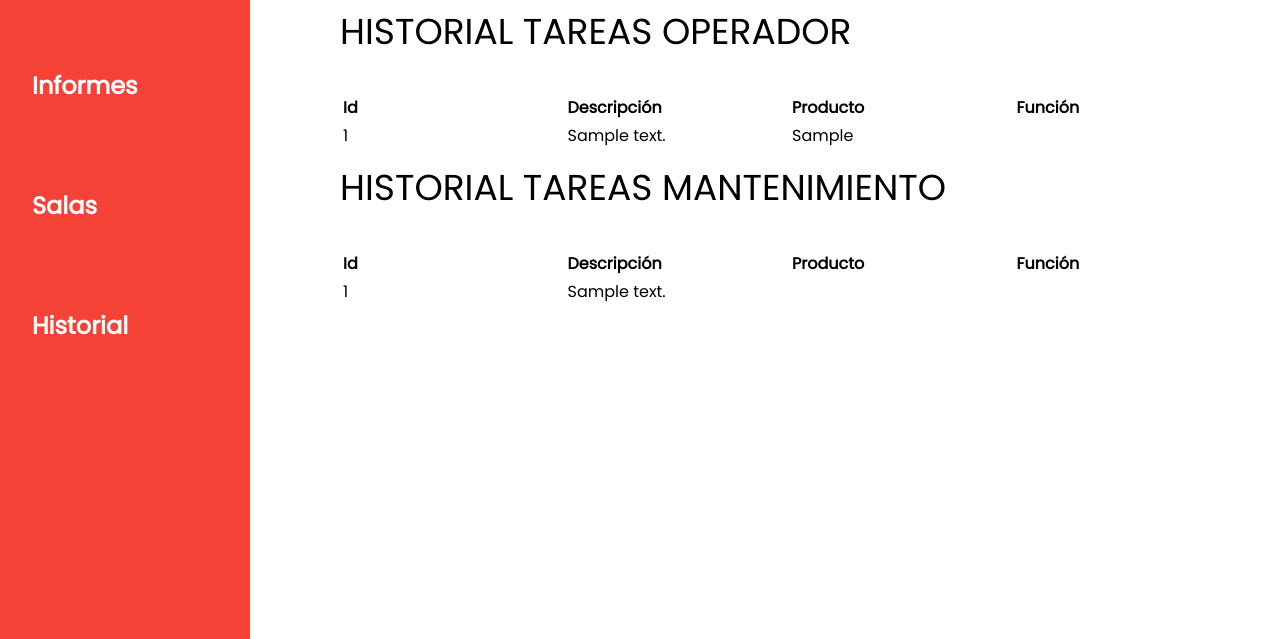
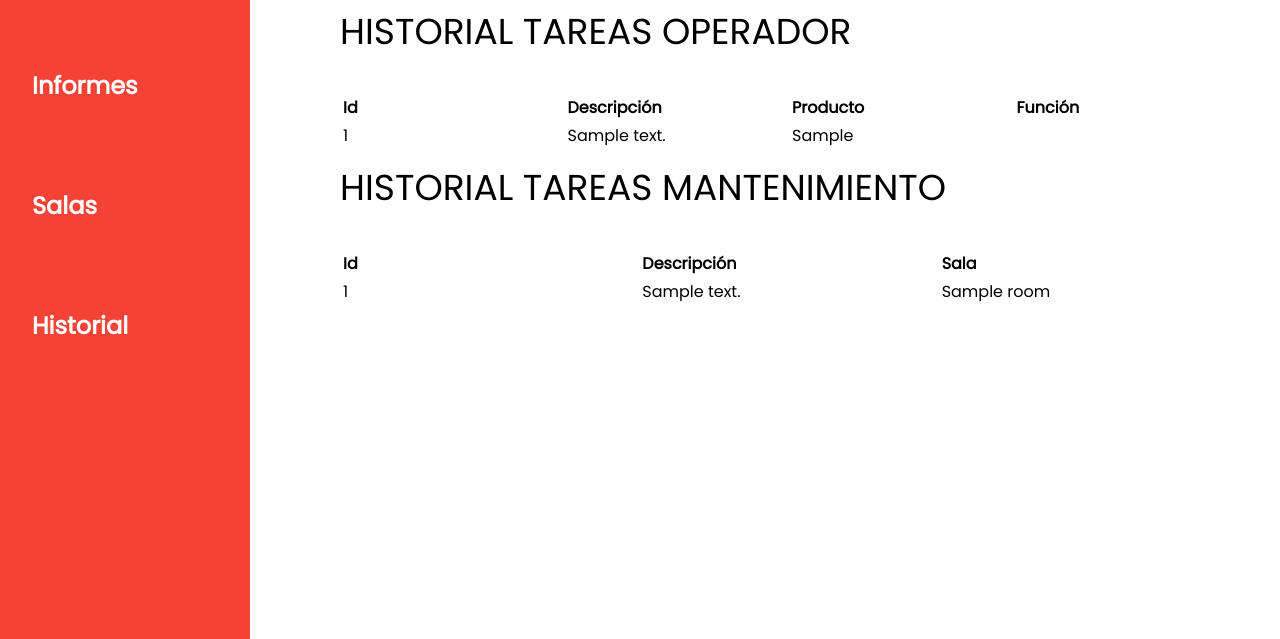
Before and after one commit to grup3software/JointProject, a Django app: page /storageandgo/ceo_historial in a window 1280 px wide. Shown: the part 161-800 px from the top of the page. Run offline with Django 3.2, Linux system fonts and the light colour scheme; tables that the repository leaves empty hold one stand-in row (values such as "Sample post"); some libraries are stand-ins or nearby versions.

Commit message:
task detail done

```diff
--- a/StorageAndGo/templates/Gestor_Sala/gestor-sala-a-realizar.html
+++ b/StorageAndGo/templates/Gestor_Sala/gestor-sala-a-realizar.html
@@ -27,14 +27,14 @@
         <tr>
                 <th style="width:20%; text-align: left">Id</th>
                 <th style="width:20%; text-align: left">Descripción</th>
-                <th style="width:20%; text-align: left">Producto</th>
+                <th style="width:20%; text-align: left">Sala</th>
                 <th style="width:20%; text-align: left">Función</th>
         </tr>
     {% for task in task_maintenance %}
         <tr>
             <td>{{ task.pk }}</td>
             <td>{{ task.description }}</td>
-            <td>{{ task.product }}</td>
+            <td>{{ task.room }}</td>
             <td><a href='{% url "storageandgo:modify_maintenance" task.pk %}'><button class="w3-button w3-grey" style="width: 100px; height: 40px">EDITAR</button></a></td>
         </tr>
     {% endfor %}
--- a/StorageAndGo/templates/Gestor_Sala/gestor-sala-finalizado.html
+++ b/StorageAndGo/templates/Gestor_Sala/gestor-sala-finalizado.html
@@ -22,13 +22,13 @@
         <tr>
                 <th style="width:20%; text-align: left">Id</th>
                 <th style="width:20%; text-align: left">Descripción</th>
-                <th style="width:20%; text-align: left">Producto</th>
+                <th style="width:20%; text-align: left">Sala</th>
         </tr>
     {% for task in task_maintenance %}
         <tr>
             <td>{{ task.pk }}</td>
             <td>{{ task.description }}</td>
-            <td>{{ task.product }}</td>
+            <td>{{ task.room }}</td>
         </tr>
     {% endfor %}
     </table>
--- a/StorageAndGo/templates/Gestor_Sala/gestor-sala-realizando.html
+++ b/StorageAndGo/templates/Gestor_Sala/gestor-sala-realizando.html
@@ -25,14 +25,14 @@
         <tr>
                 <th style="width:20%; text-align: left">Id</th>
                 <th style="width:20%; text-align: left">Descripción</th>
-                <th style="width:20%; text-align: left">Producto</th>
+                <th style="width:20%; text-align: left">Sala</th>
                 <th style="width:20%; text-align: left">Función</th>
         </tr>
     {% for task in task_maintenance %}
         <tr>
             <td>{{ task.pk }}</td>
             <td>{{ task.description }}</td>
-            <td>{{ task.product }}</td>
+            <td>{{ task.room }}</td>
             <td><a href='{% url "storageandgo:finish_task" task.pk %}'><button class="w3-button w3-grey" style="width: 100px; height: 40px">FINALIZAR</button></a></td>
         </tr>
 
--- a/StorageAndGo/templates/ceo/ceo-history.html
+++ b/StorageAndGo/templates/ceo/ceo-history.html
@@ -24,14 +24,13 @@
         <tr>
                 <th style="width:20%; text-align: left">Id</th>
                 <th style="width:20%; text-align: left">Descripción</th>
-                <th style="width:20%; text-align: left">Producto</th>
-                <th style="width:20%; text-align: left">Función</th>
+                <th style="width:20%; text-align: left">Sala</th>
         </tr>
     {% for task in task_maintenance %}
         <tr>
             <td>{{ task.pk }}</td>
             <td>{{ task.description }}</td>
-            <td>{{ task.product }}</td>
+            <td>{{ task.room }}</td>
         </tr>
     {% endfor %}
     </table>
```
